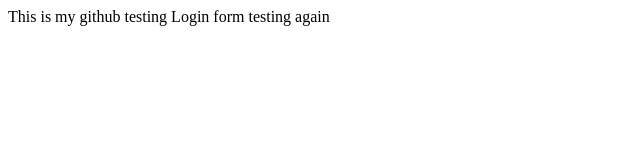
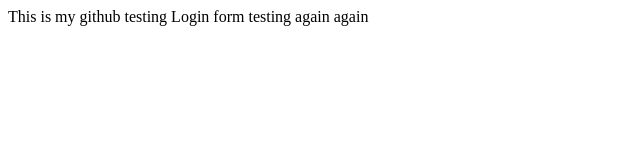
Before and after one commit to delphi1004/mygithubtesting, a plain HTML site: page index.html in a window 1280 px wide. Shown: the full height of the page, 0-640 px from the left. Drawn offline with Linux system fonts and the light colour scheme.

Commit message:
again again again

```diff
--- a/index.html
+++ b/index.html
@@ -5,7 +5,7 @@
     </head>
     <body>
         This is my github testing
-        Login form testing again
+        Login form testing again again
     </body>
 
 </html>
```
